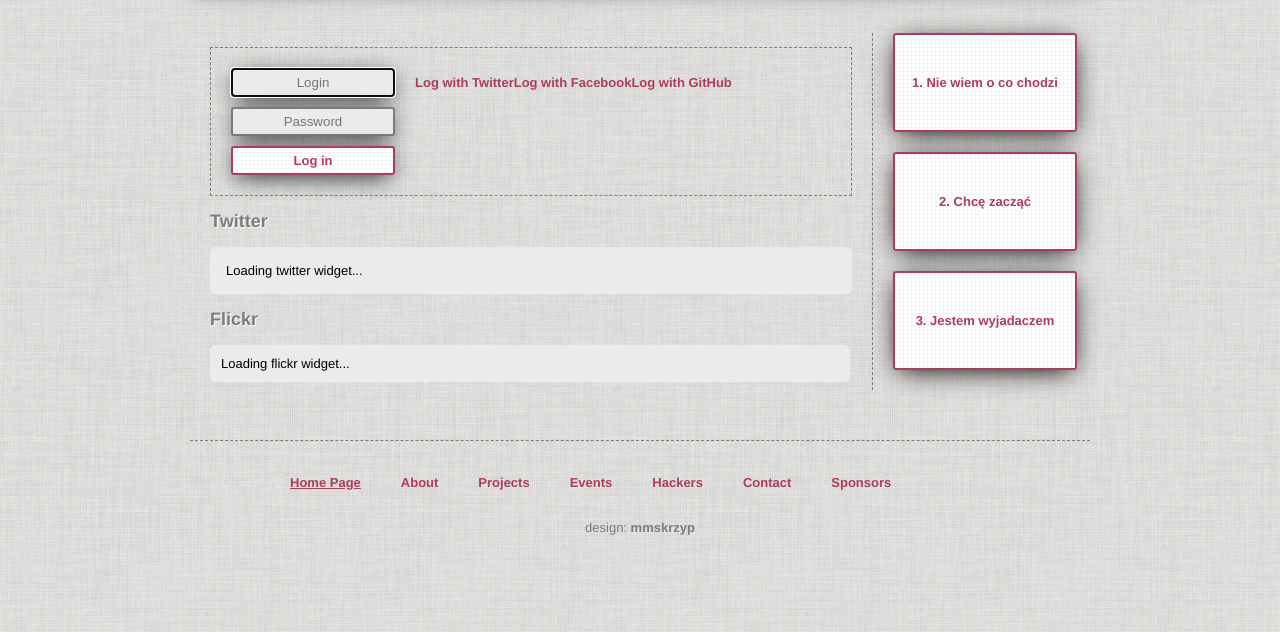
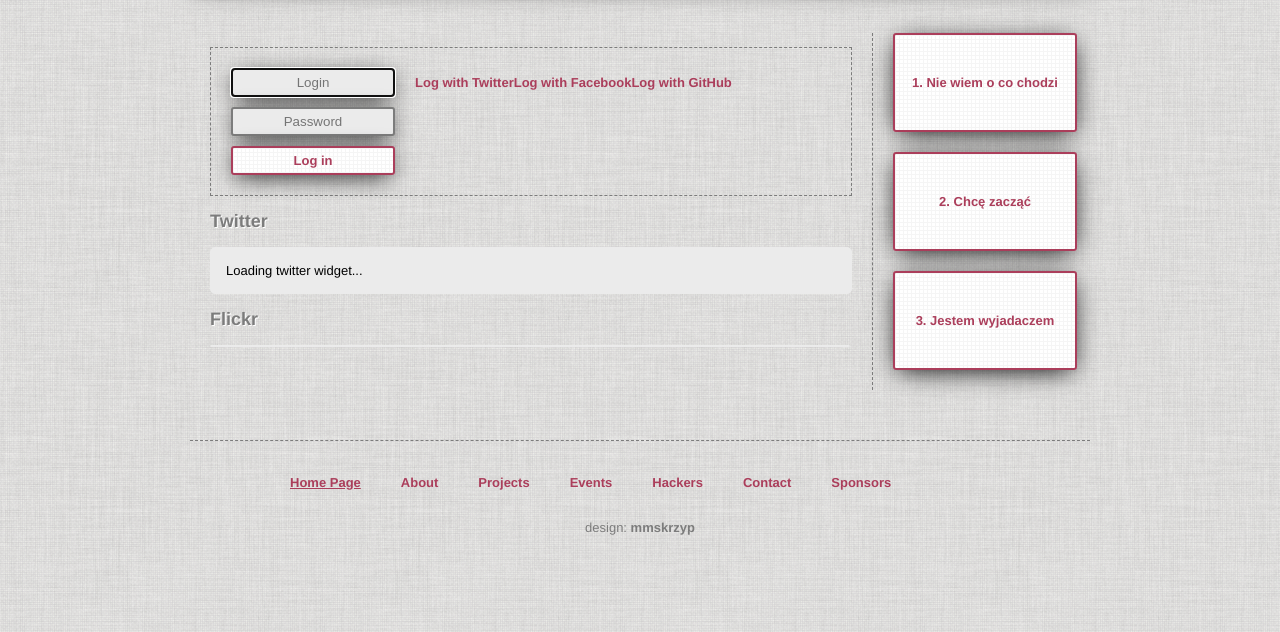
Before and after one commit to mmskrzyp/hackerspace-layout, a plain HTML site: page index.html in a window 1280 px wide. Shown: the part 168-800 px from the top of the page. Drawn offline with Linux system fonts and the light colour scheme; a script that the page names is missing.

Commit message:
#1 Back to old method loading flickr widget

```diff
--- a/index.html
+++ b/index.html
@@ -46,12 +46,7 @@
 			<h2>Flickr</h2>
 			<table id="flickr_badge_uber_wrapper" cellpadding="0" cellspacing="10" border="0">
 				<tr id="flickr_container">
-					<![if !IE]>
-					<td>Loading flickr widget...</td>
-					<![endif]>
-					<![if IE]>
-					   <script type="text/javascript" src="http://www.flickr.com/badge_code_v2.gne?count=5&display=latest&size=t&layout=h&source=user&user=78164588%40N06"></script>
-					<![endif]>
+					<script type="text/javascript" src="http://www.flickr.com/badge_code_v2.gne?count=5&display=latest&size=t&layout=h&source=user&user=78164588%40N06"></script>
 			 	</tr>
 			</table>
 		</div>
@@ -90,6 +85,7 @@
 	})
 	</script>
 
+	<!-- Flickr widget uses standard method to load itself so we turned off code below.
 	<![if !IE]>
 	<script type="text/javascript">
 	  	domWrite(
@@ -98,5 +94,6 @@
 		);
 	</script>
 	<![endif]>
+	-->
 </body>
 </html>
```
